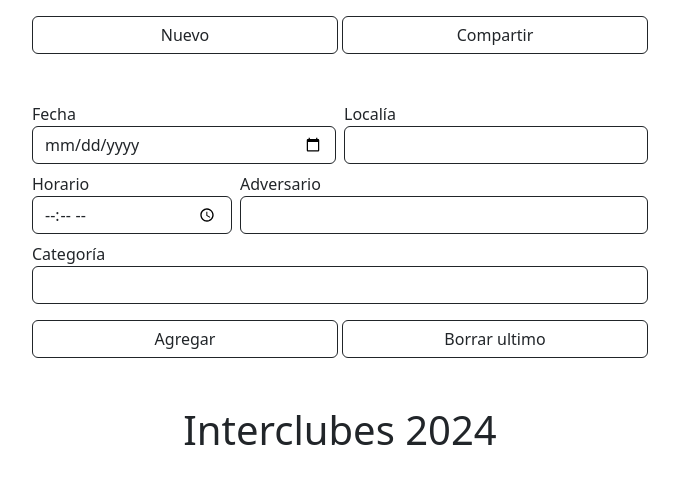
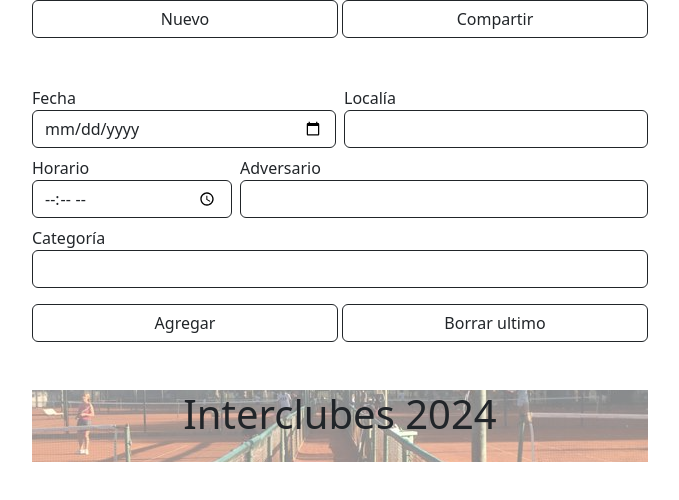
Before and after one commit to moradan/flyer-geba, a Next.js app: page / in a window 1280 px wide. Shown: the top 500 px of the page, without its empty margins (300-979 px from the left). Built offline with nearby package versions, Linux system fonts and the light colour scheme.

Commit message:
agrego el fondo al flyer para empezar el proceso de formatear

```diff
--- a/src/pages/index.tsx
+++ b/src/pages/index.tsx
@@ -29,14 +29,15 @@ export default function Home() {
         <meta name="description" content="App para generar un flyer con los partidos de las fechas del mes." />
         <meta name="viewport" content="width=device-width, initial-scale=1" />
       </Head>
-      <div className="container col-12 col-sm-9 col-md-8 col-lg-7 col-xl-6 pt-3">
-          <nav className="row g-1 mb-5">
+      <div className="container col-12 col-sm-9 col-md-8 col-lg-7 col-xl-6">
+          <nav className="row g-1 mt3- mb-5">
             <PanelControl />
           </nav>
           <header className="col mb-5">
             <Formulario listaPartidos={listaPartidos} actualizador={setListaPartidos} clave={clave}/>
           </header>
-          <main className="col d-flex flex-column align-items-center">
+          <main className="position-relative col d-flex flex-column align-items-center">
+            <div className="fondo" />
             <Flyer listaPartidos={listaPartidos}/>
           </main>
       </div>
--- a/src/styles/globals.css
+++ b/src/styles/globals.css
@@ -1,7 +1,14 @@
 .fondo {
+    position: absolute;
+    top: 0;
+
     z-index: -1;
 
     background-image: url("../../public/fondo-flyer-geba.jpeg");
     background-repeat: no-repeat;
     background-position: center;
+    opacity: 0.5;
+
+    width: 100%;
+    height: 100%;
 }
```
